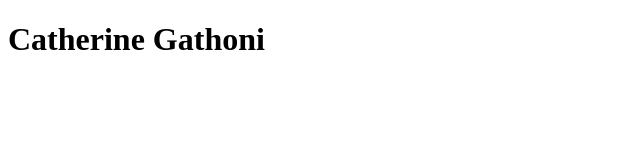
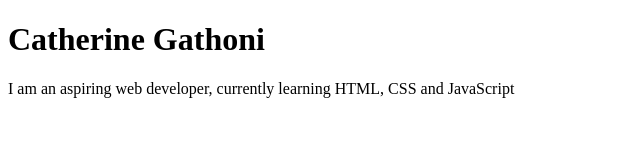
Before and after one commit to Gathonic/Gathonic.github.io, a plain HTML site: page index.html in a window 1280 px wide. Shown: the whole page, without its empty margins (0-640 px from the left). Drawn offline with Linux system fonts and the light colour scheme.

Commit message:
Update index.html
added bio in portfolio

```diff
--- a/index.html
+++ b/index.html
@@ -8,5 +8,7 @@
 </head>
 <body>
     <h1>Catherine Gathoni</h1>
+
+    <p>I am an aspiring web developer, currently learning HTML, CSS and JavaScript</p>
 </body>
 </html>
```
